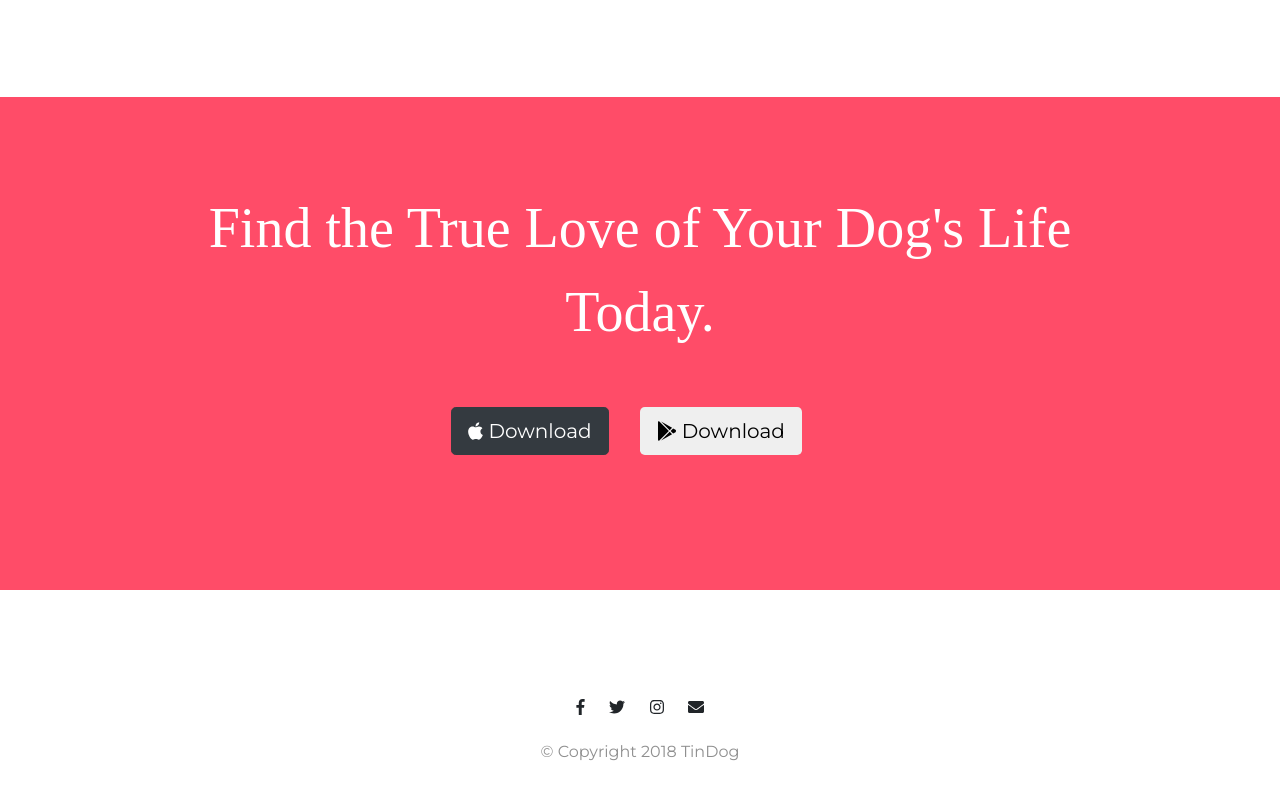
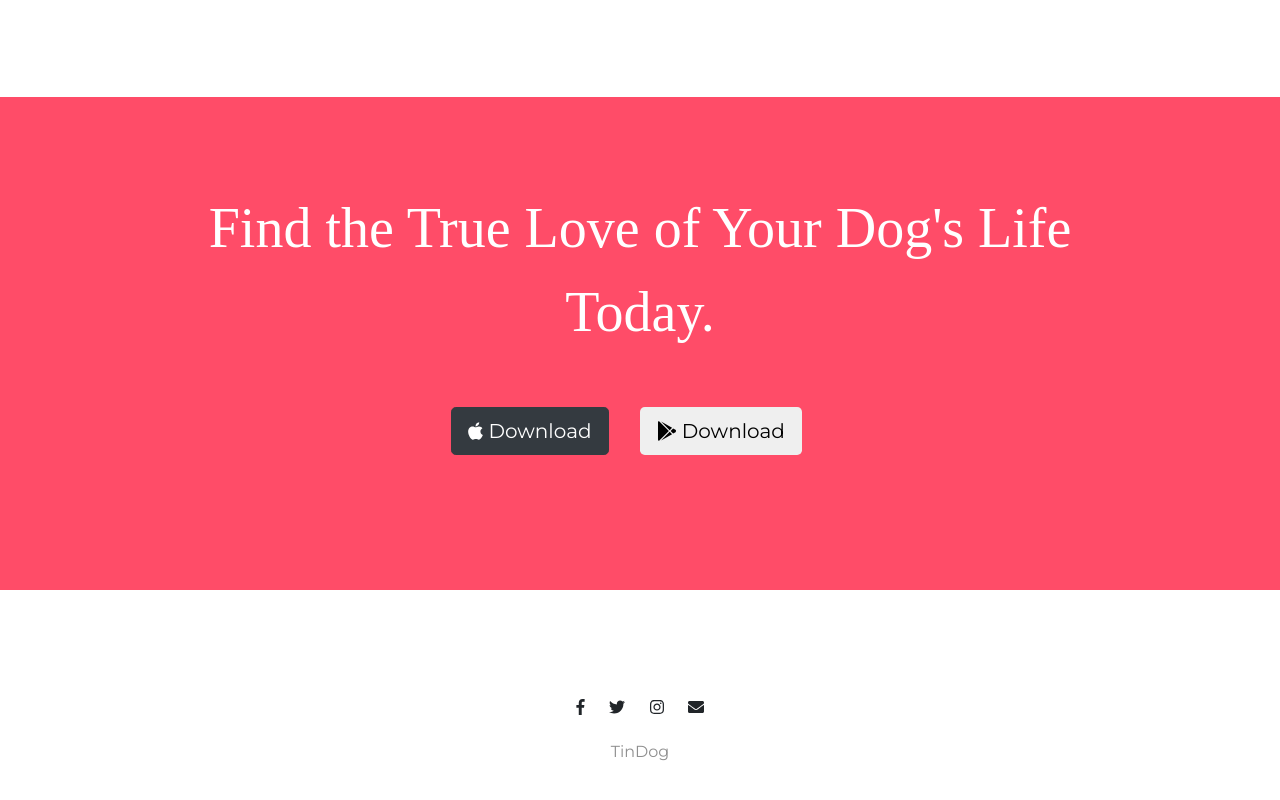
Before and after one commit to Aditya270109/tinDog, a plain HTML site: page index.html in a window 1280 px wide. Shown: the part 2401-3201 px from the top of the page. Drawn offline with nearby package versions, Linux system fonts and the light colour scheme.

Commit message:
Update index.html

```diff
--- a/index.html
+++ b/index.html
@@ -230,7 +230,7 @@
       <i class="social-icon fab fa-twitter"></i>
       <i class="social-icon fab fa-instagram"></i>
       <i class="social-icon fas fa-envelope"></i>
-      <p>© Copyright 2018 TinDog</p>
+      <p>TinDog</p>
     </div>
   </footer>
 
```
